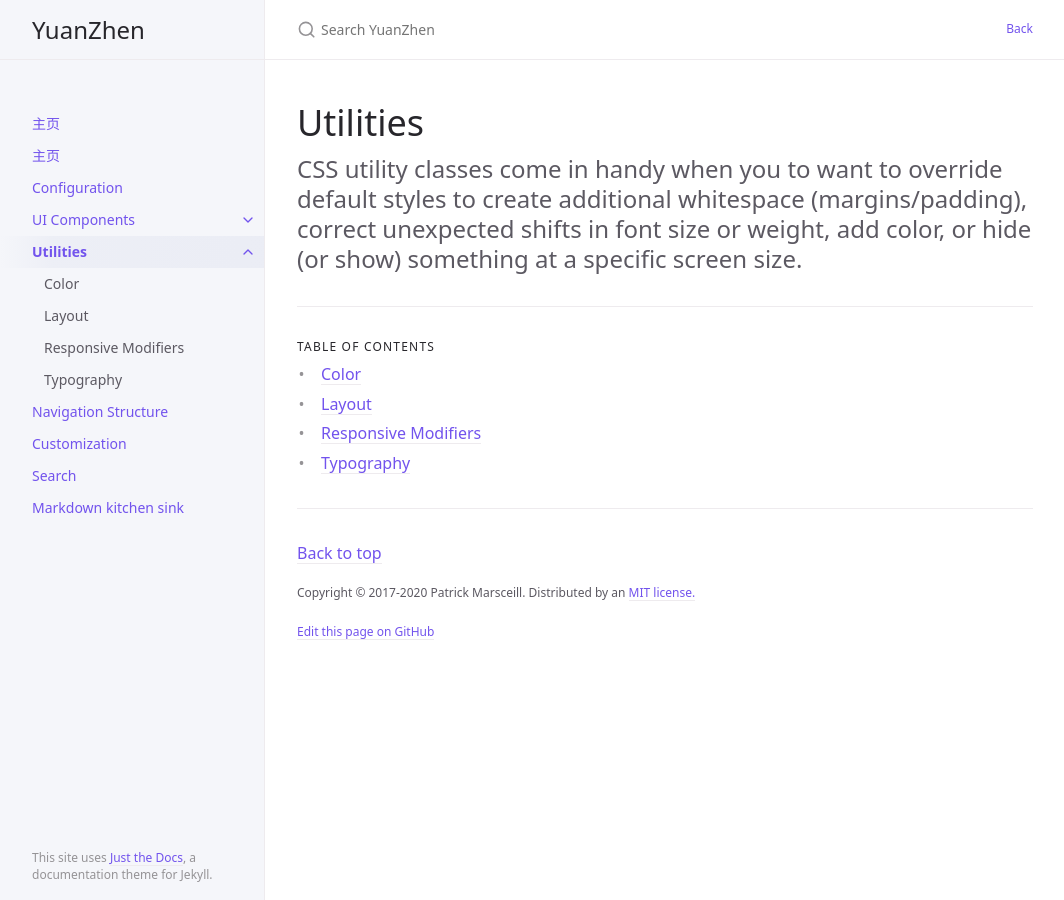
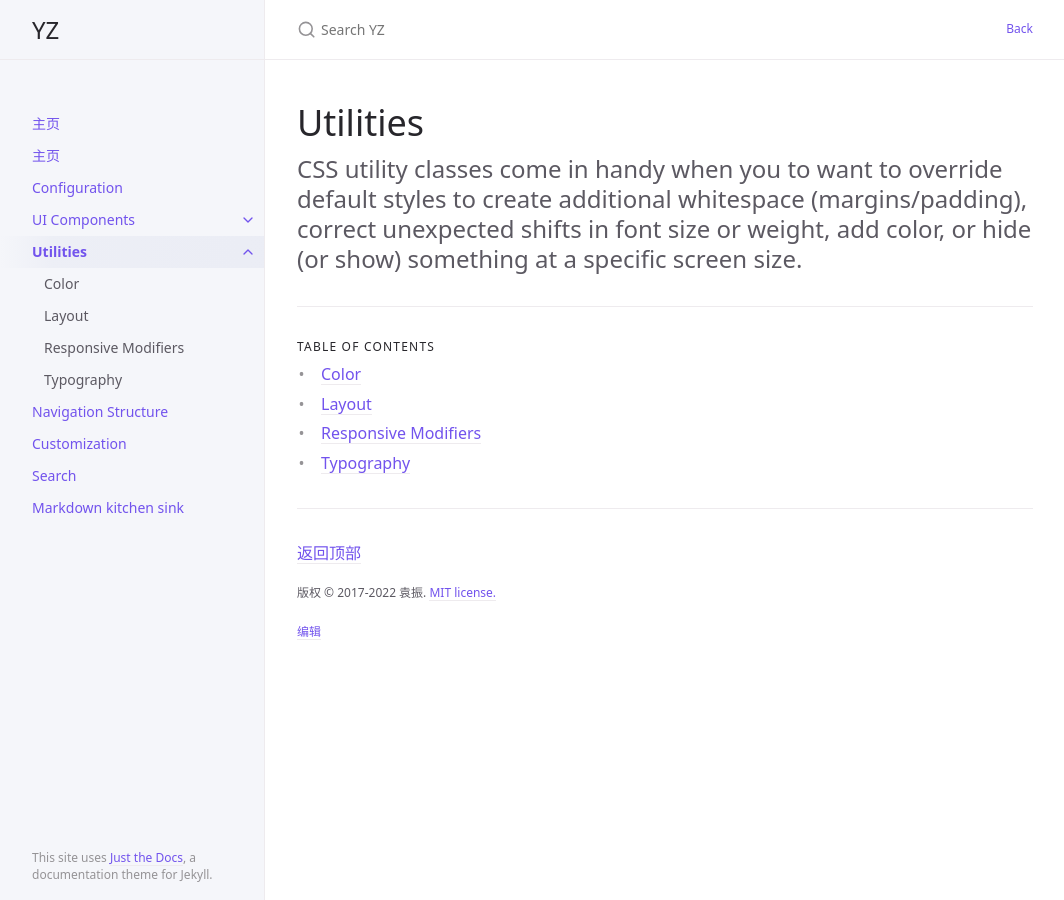
Before and after one commit to yz14/yyh, a Jekyll site: the page built from docs/utilities/utilities.md, in a window 1280 px wide. Shown: the whole page, without its empty margins (107-1171 px from the left). Built offline with Jekyll 4.4.1, drawn with Linux system fonts in a browser that asks for light colours.

Commit message:
Update _config.yml

```diff
--- a/_config.yml
+++ b/_config.yml
@@ -13,8 +13,8 @@
 # you will see them accessed via {{ site.title }}, {{ site.github_repo }}, and so on.
 # You can create any custom variable you would like, and they will be accessible
 # in the templates via {{ site.myvariable }}.
-title: YuanZhen
-description: Welcome
+title: YZ
+description: Welcome!
 baseurl: "/tm8/" # the subpath of your site, e.g. /blog
 url: "https://yz14.github.io" # the base hostname & protocol for your site, e.g. http://example.com
 
@@ -65,7 +65,7 @@ heading_anchors: true
 # Aux links for the upper right navigation
 aux_links:
   "Back":
-    - "yz14.github.io"
+    - ""
 
 # Makes Aux links open in a new tab. Default is false
 aux_links_new_tab: false
@@ -79,9 +79,9 @@ nav_sort: case_sensitive # Capital letters sorted before lowercase
 
 # Back to top link
 back_to_top: true
-back_to_top_text: "Back to top"
+back_to_top_text: "返回顶部"
 
-footer_content: "Copyright &copy; 2017-2020 Patrick Marsceill. Distributed by an <a href=\"https://github.com/just-the-docs/just-the-docs/tree/main/LICENSE.txt\">MIT license.</a>"
+footer_content: "版权 &copy; 2017-2022 袁振. <a href=\"https://github.com/just-the-docs/just-the-docs/tree/main/LICENSE.txt\">MIT license.</a>"
 
 # Footer last edited timestamp
 last_edit_timestamp: true # show or hide edit time - page must have `last_modified_date` defined in the frontmatter
@@ -91,7 +91,7 @@ last_edit_time_format: "%b %e %Y at %I:%M %p" # uses ruby's time format: https:/
 
 # Footer "Edit this page on GitHub" link text
 gh_edit_link: true # show or hide edit this page link
-gh_edit_link_text: "Edit this page on GitHub"
+gh_edit_link_text: "编辑"
 gh_edit_repository: "https://yz14.github.com" # the github URL for your repo
 gh_edit_branch: "main" # the branch that your docs is served from
 # gh_edit_source: docs # the source that your files originate from
```
